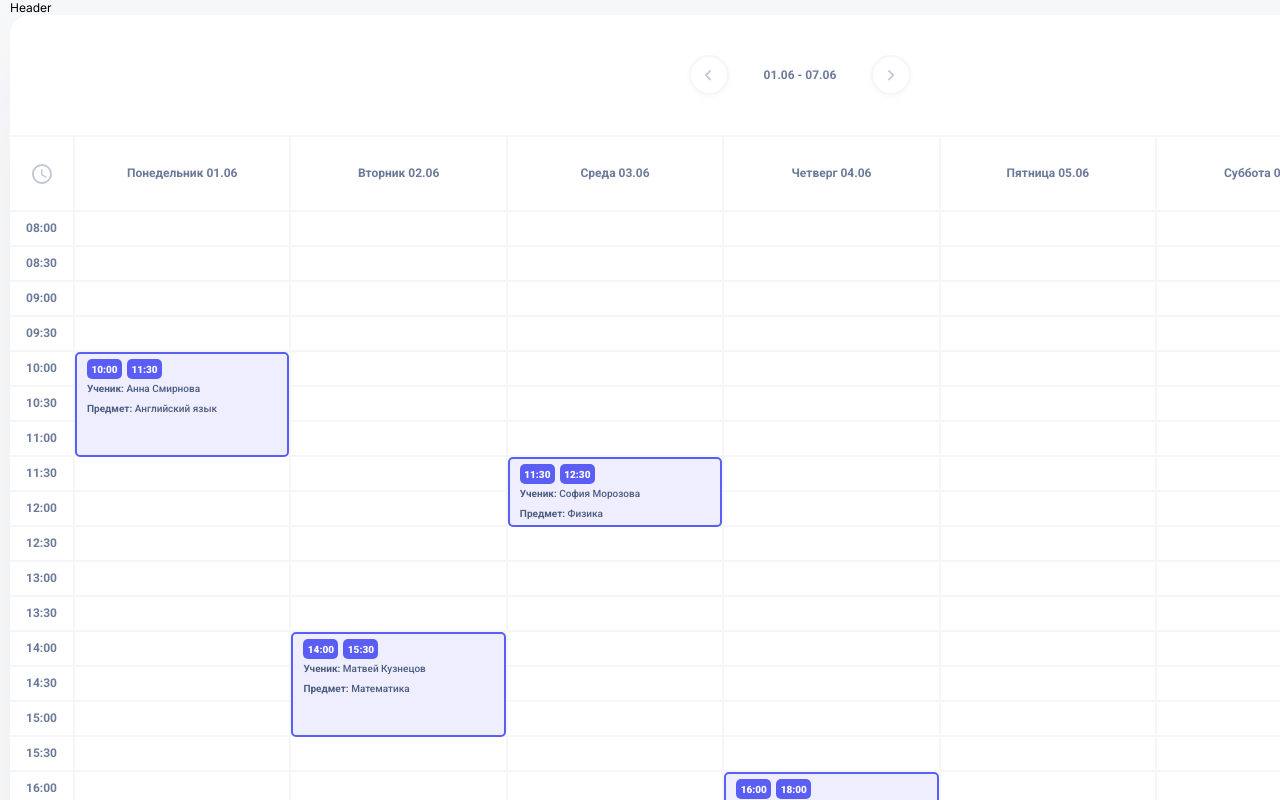
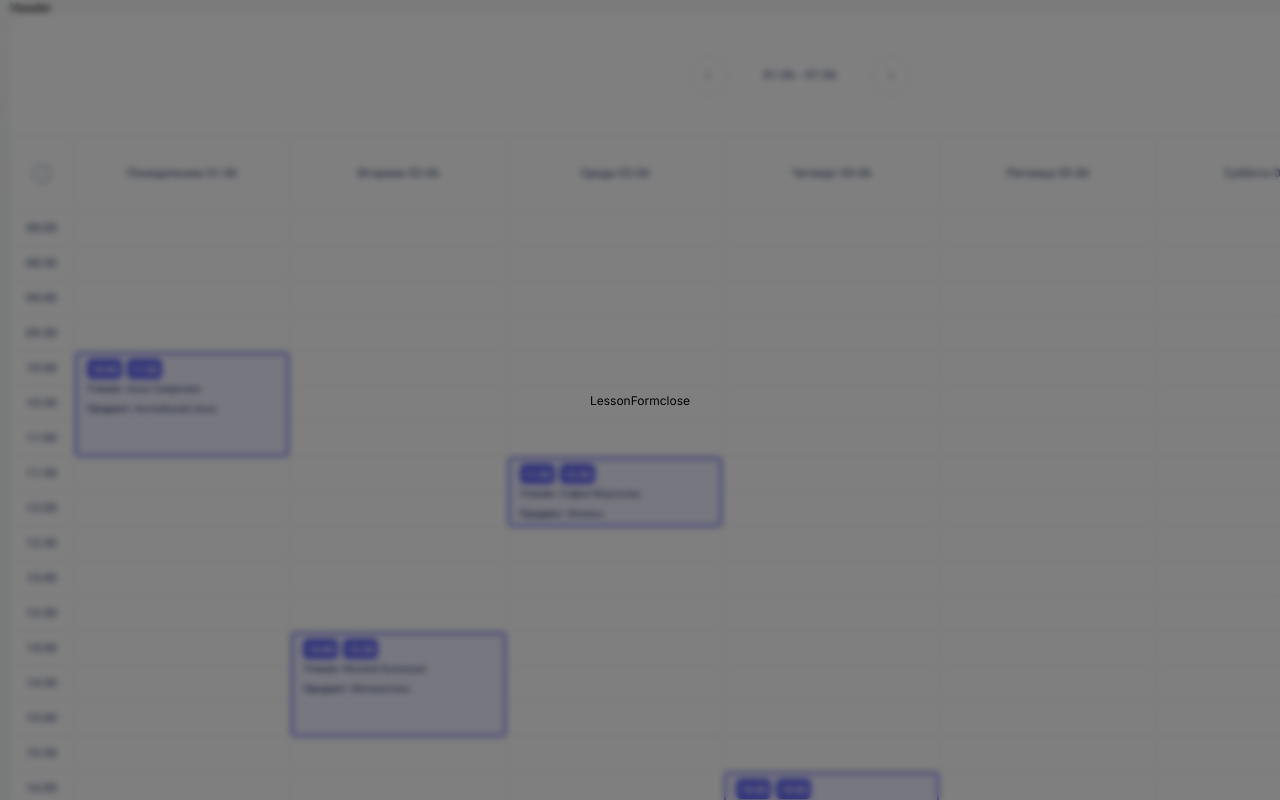
Before and after one commit to ComShep/coach-crm, a React (Vite) app: page /dashboard in a window 1280 px wide. Both pictures are taken after a click on the element 183 px from the left and 227 px from the top of the page. Shown: the top 800 px of the page. Built offline with nearby package versions, Linux system fonts and the light colour scheme.

Commit message:
добавил логику вывода модального окна для формы создания/изменения урока. Создал компонент формы

```diff
--- a/src/App.tsx
+++ b/src/App.tsx
@@ -2,9 +2,11 @@ import { BrowserRouter, Route, Routes } from "react-router"
 import { MainPage } from "./pages/MainPage/MainPage"
 import { DashboardPage } from "./pages/DashboardPage/DashboardPage"
 import { Header } from "./components/Header/Header"
+import { useLessonsStore } from "./store"
+import { LessonForm } from "./components/LessonForm/LessonForm"
 
 export const App = () => {
-
+	const modalShow = useLessonsStore((state) => state.modalShow);
 	return (
 		<>
 			<BrowserRouter basename="/">
@@ -14,6 +16,7 @@ export const App = () => {
 						<Route path="/" element={<MainPage/>}/>
 						<Route path="/dashboard" element={<DashboardPage/>}/>
 					</Routes>
+					{modalShow && <LessonForm/>}
 				</div>
 			</BrowserRouter>
 		</>
--- a/src/components/DashboardGrid/DashboardCell.tsx
+++ b/src/components/DashboardGrid/DashboardCell.tsx
@@ -11,6 +11,9 @@ type Props = {
 
 export const DashboardCell = ({ dayIndex, timeSlot, date }: Props) => {
   const lessons = useLessonsStore((state) => state.lessons);
+	const modalMode = useLessonsStore((state) => state.modalMode);
+	const toggleModalShow = useLessonsStore((state) => state.toggleModalShow);
+	const setModalMode = useLessonsStore((state) => state.setModalMode);
 
   if (!lessons)
     return (
@@ -19,18 +22,30 @@ export const DashboardCell = ({ dayIndex, timeSlot, date }: Props) => {
         data-day={dayIndex}
         data-time={timeSlot}
       ></div>
-    );
+  );
+
+	const handleClickCell = () => {
+		toggleModalShow();
+		setModalMode('create')
+		console.log(modalMode)
+	}
 
   const cellData = findLessonForCell(lessons, dayIndex, timeSlot, date);
 
   return (
-    <div className={styles.cell} data-day={dayIndex} data-time={timeSlot}>
-      { cellData &&
-        (<LessonCard
+    <div
+      className={styles.cell}
+      data-day={dayIndex}
+      data-time={timeSlot}
+      data-date={date}
+			onClick={() => handleClickCell()}
+    >
+      {cellData && (
+        <LessonCard
           lesson={cellData.lesson}
           isCancelled={cellData.isCancelled}
-        />)
-      }
+        />
+      )}
     </div>
   );
 };
--- /dev/null
+++ b/src/components/LessonForm/LessonForm.module.css
@@ -0,0 +1,13 @@
+.modal {
+	position: fixed;
+	top: 0;
+	left: 0;
+	width: 100%;
+	height: 100%;
+	background: rgba(0, 0, 0, 0.5);
+	backdrop-filter: blur(3px);
+	display: flex;
+	align-items: center;
+	justify-content: center;
+	z-index: 10;
+}
--- /dev/null
+++ b/src/components/LessonForm/LessonForm.tsx
@@ -0,0 +1,19 @@
+import { useLessonsStore } from '../../store';
+import styles from './LessonForm.module.css'
+
+
+export const LessonForm = () => {
+	const toggleModalShow = useLessonsStore((state) => state.toggleModalShow);
+	const setModalMode = useLessonsStore((state) => state.setModalMode);
+
+	const handleClickClose = () => {
+		toggleModalShow();
+		setModalMode('close')
+	}
+
+	return (
+		<div className={styles.modal}>LessonForm
+			<div onClick={() => handleClickClose()}>close</div>
+		</div>
+	)
+}
--- a/src/store/useLessonsStore.ts
+++ b/src/store/useLessonsStore.ts
@@ -78,6 +78,11 @@ export const demoLessons: Lesson[] = [
 export const useLessonsStore = create<LessonsStore>()(
   devtools((set) => ({
     lessons: demoLessons,
+		modalShow: false,
+		modalMode: 'close',
+
+		toggleModalShow: () => set((state) => ({modalShow: !state.modalShow})),
+		setModalMode: (mode) => set({modalMode: mode})
   }),
   { name: "LessonStore" }
 ));
```
Also changed, not shown: src/store/types.ts (+9 -4 lines).
